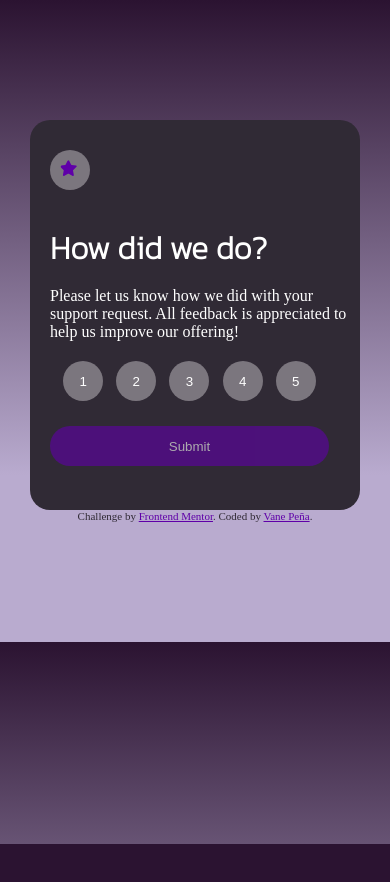
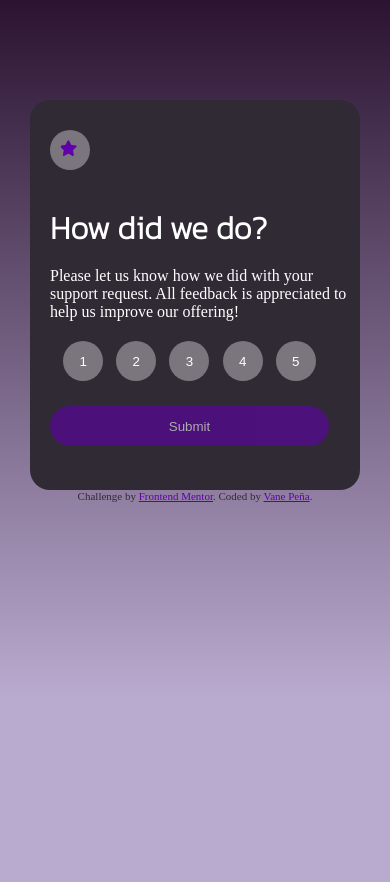
Before and after one commit to vanee17/rating_component, a plain HTML site: page index.html in a window 390 px wide. Before the commit the page ends 844 px from the top, so only its background shows below. Drawn offline with Linux system fonts and the light colour scheme.

Commit message:
responsive

```diff
--- a/index.css
+++ b/index.css
@@ -5,8 +5,7 @@
 body{
     background-color: #2b1331;
     background-image: linear-gradient(180deg, #2b1331 0%, #b9abcf 74%);
-    padding-bottom: 120px;
-    height: 100%;
+    height: 100vh;
 }
 .star{
     width: 30px;
@@ -23,7 +22,7 @@ body{
     width: 350px;
     height: 350px;
     border-radius: 20px;
-    margin: 120px auto 0px auto;
+    margin: 100px auto 0px auto;
     padding: 10px;
 }
 .tarjeta h1{
@@ -123,4 +122,7 @@ body{
         width: 310px;
         height: 370px;
     }
+    body{
+        height: 100vh;
+    }
 }
```
